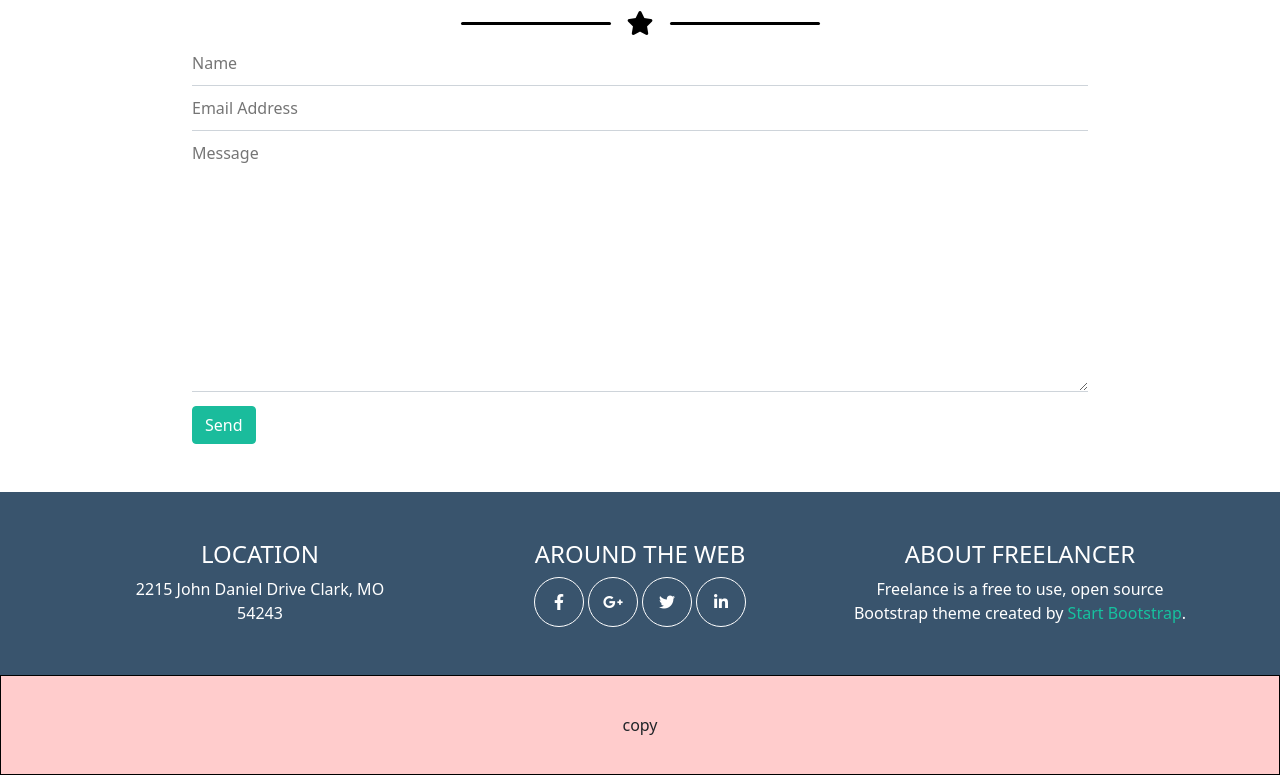
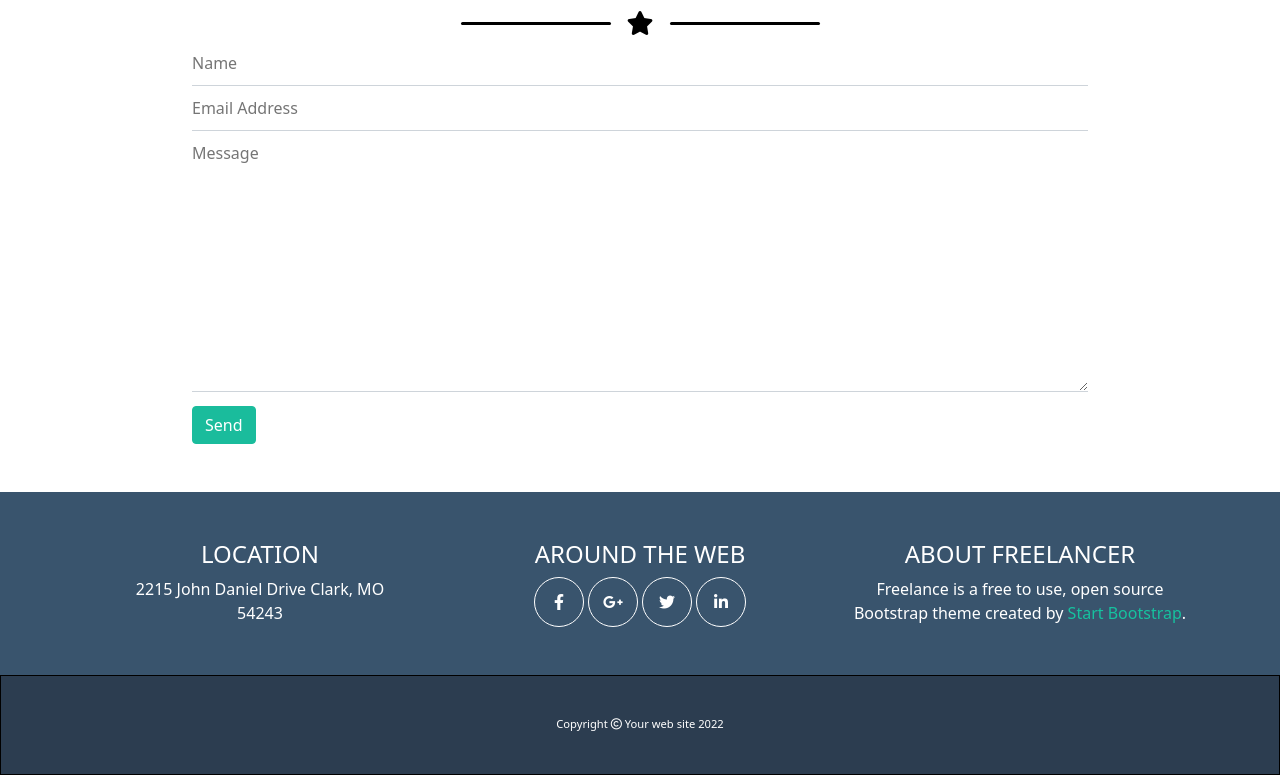
Before and after one commit to Guidocode/html-css-bootstrap-freelancer, a plain HTML site: page index.html in a window 1280 px wide. Shown: the part 1683-2458 px from the top of the page. Drawn offline with nearby package versions, Linux system fonts and the light colour scheme.

Commit message:
Contenuto footer bottom

```diff
--- a/css/style.css
+++ b/css/style.css
@@ -244,10 +244,18 @@ main h2{
   border-radius: 50%;
   justify-content: center;
   align-items: center;
+  cursor: pointer;
 }
-
 /* /Footer top  */
 
 
 /* Footer bottom  */
+.gb-footer-bottom{
+  background-color: #2C3D50;
+}
+
+.gb-footer-bottom span{
+  color: white;
+  font-size: .7rem;
+}
 /* /Footer bottom  */
--- a/index.html
+++ b/index.html
@@ -253,7 +253,7 @@
     <!-- Footer bottom  -->
     <section class="gb-footer-bottom d-flex justify-content-center align-items-center debug h100">
 
-      copy
+      <span>Copyright <i class="fa-regular fa-copyright"></i> Your web site 2022</span>
 
       <!-- Senza usare bootstrap  -->
       <!-- <div class="content-footer-bottom">footer-bottom</div> -->
```
